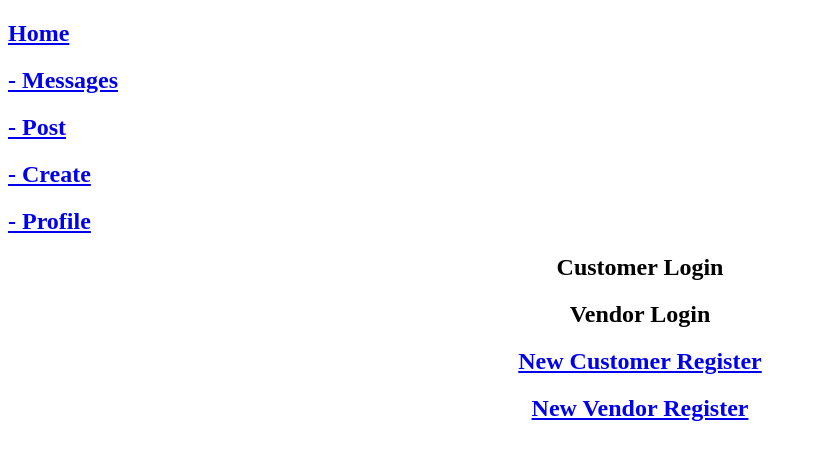
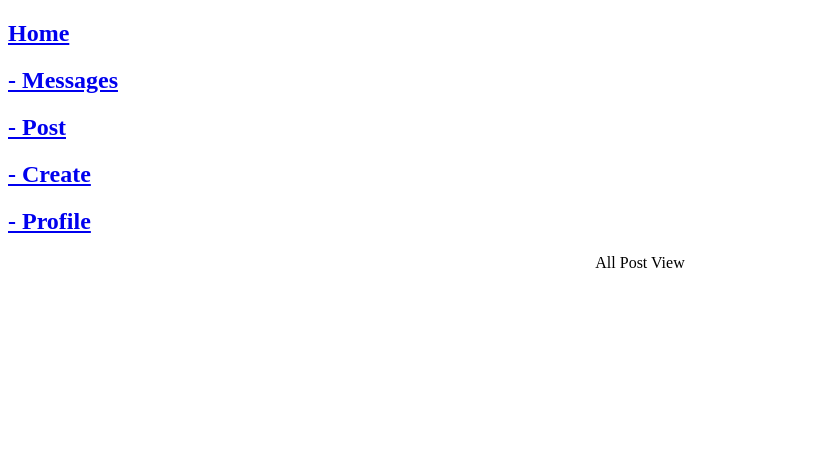
Before and after one commit to jenn-ah/c25-final, an Angular app: page /posts in a window 1280 px wide. Before the commit this address led to /. Shown: the top 460 px of the page, without its empty margins (0-817 px from the left). Built offline with nearby package versions, Linux system fonts and the light colour scheme.

Commit message:
wired post view

```diff
--- a/src/app/app-routing.module.ts
+++ b/src/app/app-routing.module.ts
@@ -2,10 +2,12 @@ import { NgModule } from '@angular/core';
 import { Routes, RouterModule } from '@angular/router';
 import { LandingPageComponent } from '../../src/pages/landingPage.component'
 import { MessageComponent } from 'src/pages/message/message.component';
+import { PostsComponent } from 'src/pages/posts/posts.component';
 
 const routes: Routes = [
   { path:'', component: LandingPageComponent},
   { path:'messages', component: MessageComponent},
+  { path:'posts', component: PostsComponent},
   { path:'**', redirectTo:'', pathMatch: 'full'},
 ];
 
--- a/src/app/app.module.ts
+++ b/src/app/app.module.ts
@@ -9,6 +9,7 @@ import { HeaderComponent } from '../component/header.component';
 import { LandingPageComponent } from '../pages/landingPage.component';
 import { DashboardComponent } from 'src/component/dashboard/dashboard.component';
 import { MessageComponent } from 'src/pages/message/message.component';
+import { PostsComponent } from 'src/pages/posts/posts.component';
 
 
 @NgModule({
@@ -17,7 +18,8 @@ import { MessageComponent } from 'src/pages/message/message.component';
     HeaderComponent,
     LandingPageComponent,
     DashboardComponent,
-    MessageComponent
+    MessageComponent,
+    PostsComponent
 
   ],
   imports: [
--- a/src/component/dashboard/dashboard.component.html
+++ b/src/component/dashboard/dashboard.component.html
@@ -2,7 +2,7 @@
 
     <h2><a routerLink="/">Home</a></h2>
     <h2><a routerLink="/messages"> - Messages</a></h2>
-    <h2><a routerLink="/post"> - Post</a></h2>
+    <h2><a routerLink="/posts"> - Post</a></h2>
     <h2><a routerLink="/create"> - Create</a></h2>
     <h2><a routerLink="/profile"> - Profile</a></h2>
 
--- /dev/null
+++ b/src/pages/posts/posts.component.html
@@ -0,0 +1 @@
+All Post View
--- /dev/null
+++ b/src/pages/posts/posts.component.ts
@@ -0,0 +1,18 @@
+import { Component, OnInit } from '@angular/core';
+import { BackendService } from "../../app/services/backend.service";
+import { Router } from '@angular/router';
+
+@Component({
+    templateUrl: './posts.component.html',
+    styleUrls: ['./posts.component.scss']
+})
+
+export class PostsComponent implements OnInit {
+
+    constructor(private backend: BackendService, private router: Router) {
+
+    }
+
+    ngOnInit() { }
+
+}
```
Also changed, not shown: src/pages/posts/posts.component.scss (added).
